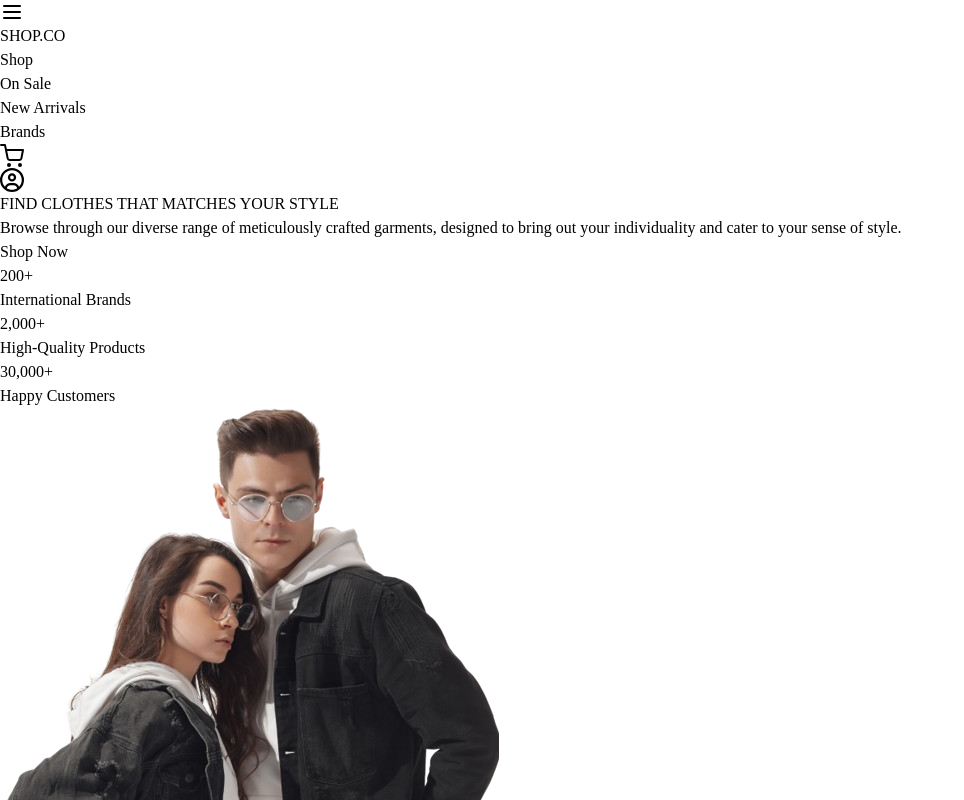
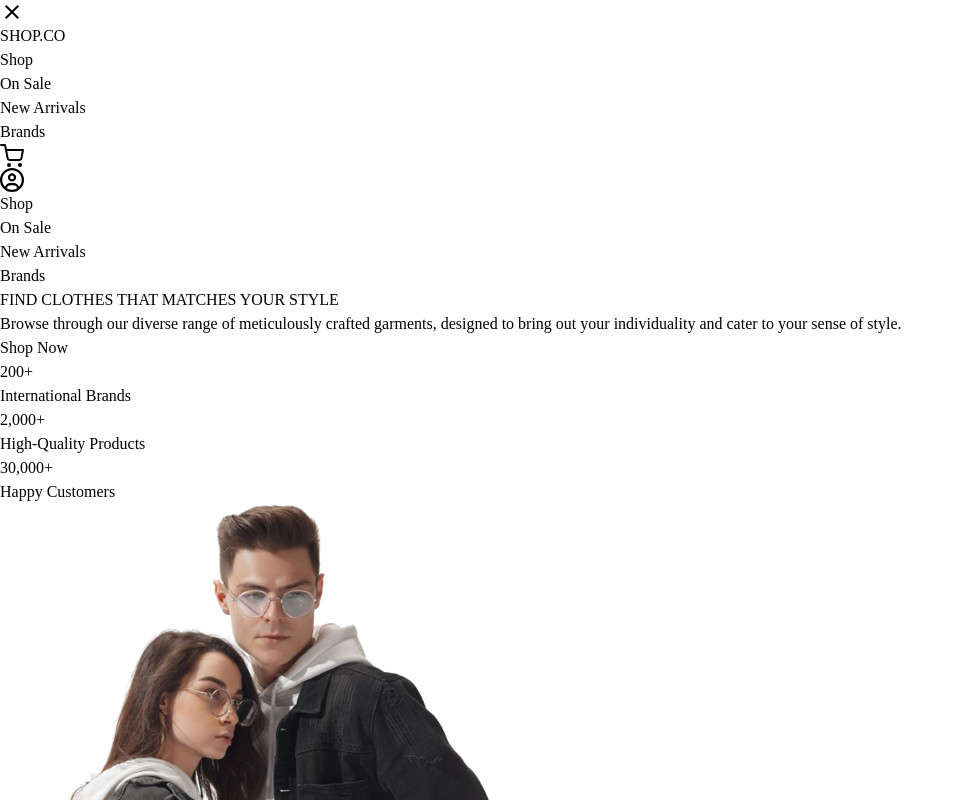
Before and after one commit to muhammedanas-ea/shop.co, a React (Vite) app: page / in a window 1280 px wide. Both pictures are taken after a click on the icon 12 px from the left and 12 px from the top of the page. Shown: the top 800 px of the page, without its empty margins (0-964 px from the left). Built offline with nearby package versions, Linux system fonts and the light colour scheme; a web font is replaced by a local one.

Commit message:
update:routing bug

```diff
--- a/src/components/Header.tsx
+++ b/src/components/Header.tsx
@@ -1,17 +1,41 @@
+import { useState } from "react";
 import { FaRegCircleUser } from "react-icons/fa6";
 import { FiShoppingCart } from "react-icons/fi";
+import { IoMdClose } from "react-icons/io";
 import { LuMenu } from "react-icons/lu";
 import { Link } from "react-router-dom";
 
 const Header = () => {
+  const [isMobileMenuOpen, setIsMobileMenuOpen] = useState(false);
+
+  const toggleMobileMenu = () => {
+    setIsMobileMenuOpen(!isMobileMenuOpen);
+  };
+
   return (
     <div className="app-container sticky top-0 bg-white z-30 border-b">
       <header className="py-5 flex items-center justify-between">
         <div className="flex items-center gap-8">
-          <LuMenu size={24} className="lg:hidden" />
-          <Link to={'/'}><h1 className="font-bold text-2xl md:text-3xl sub-font">SHOP.CO</h1></Link>
+          {isMobileMenuOpen ? (
+            <IoMdClose
+              size={24}
+              className="lg:hidden cursor-pointer"
+              onClick={toggleMobileMenu}
+            />
+          ) : (
+            <LuMenu
+              size={24}
+              className="lg:hidden cursor-pointer"
+              onClick={toggleMobileMenu}
+            />
+          )}
+          <Link to={"/"}>
+            <h1 className="font-bold text-2xl md:text-3xl sub-font">SHOP.CO</h1>
+          </Link>
           <ul className="lg:flex items-center gap-5 hidden">
-            <Link to={'category'}><li className="font-normal text-base">Shop</li></Link>
+            <Link to={"/category"}>
+              <li className="font-normal text-base">Shop</li>
+            </Link>
             <li>On Sale</li>
             <li>New Arrivals</li>
             <li>Brands</li>
@@ -22,7 +46,22 @@ const Header = () => {
           <FaRegCircleUser size={24} />
         </div>
       </header>
+      {isMobileMenuOpen && (
+        <div className="lg:hidden bg-white shadow-md p-5  absolute top-full left-0 w-full z-20">
+          <ul className="flex flex-col gap-4">
+            <Link to={"/category"}>
+              <li onClick={toggleMobileMenu} className="font-normal text-base">
+                Shop
+              </li>
+            </Link>
+            <li onClick={toggleMobileMenu}>On Sale</li>
+            <li onClick={toggleMobileMenu}>New Arrivals</li>
+            <li onClick={toggleMobileMenu}>Brands</li>
+          </ul>
+        </div>
+      )}
     </div>
   );
 };
+
 export default Header;
```
